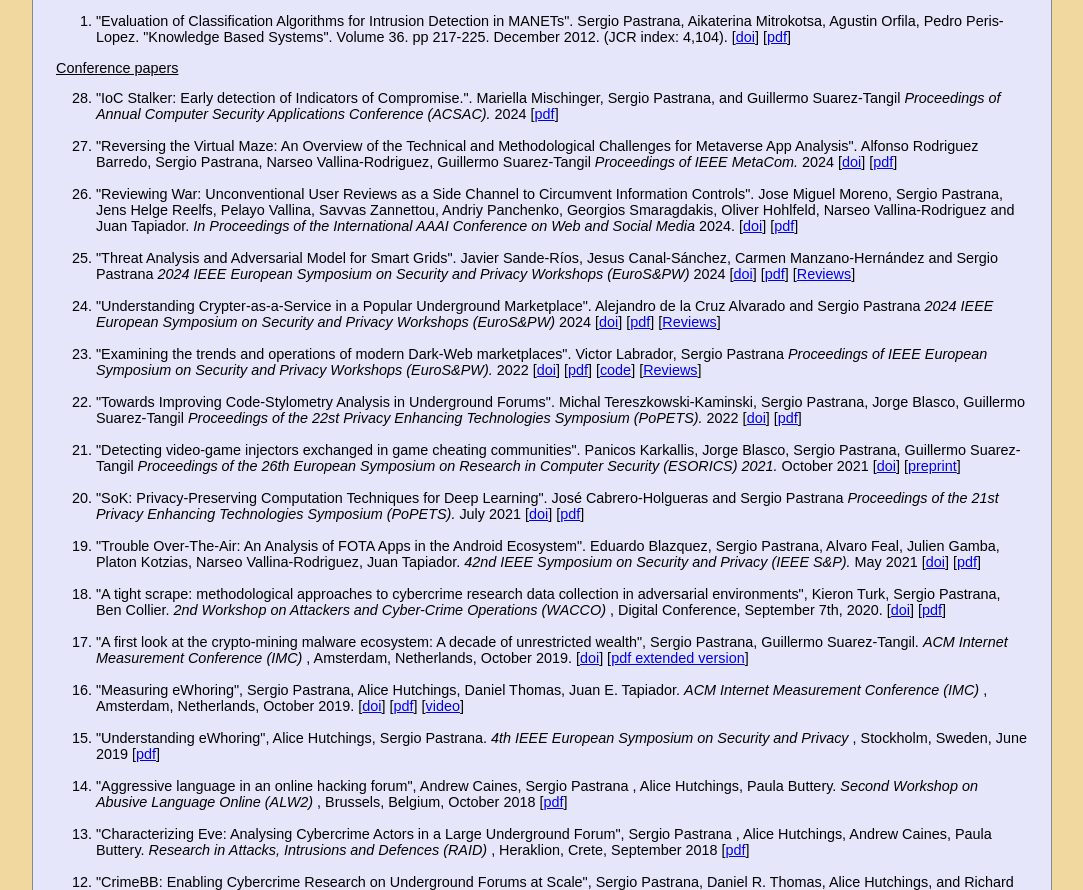
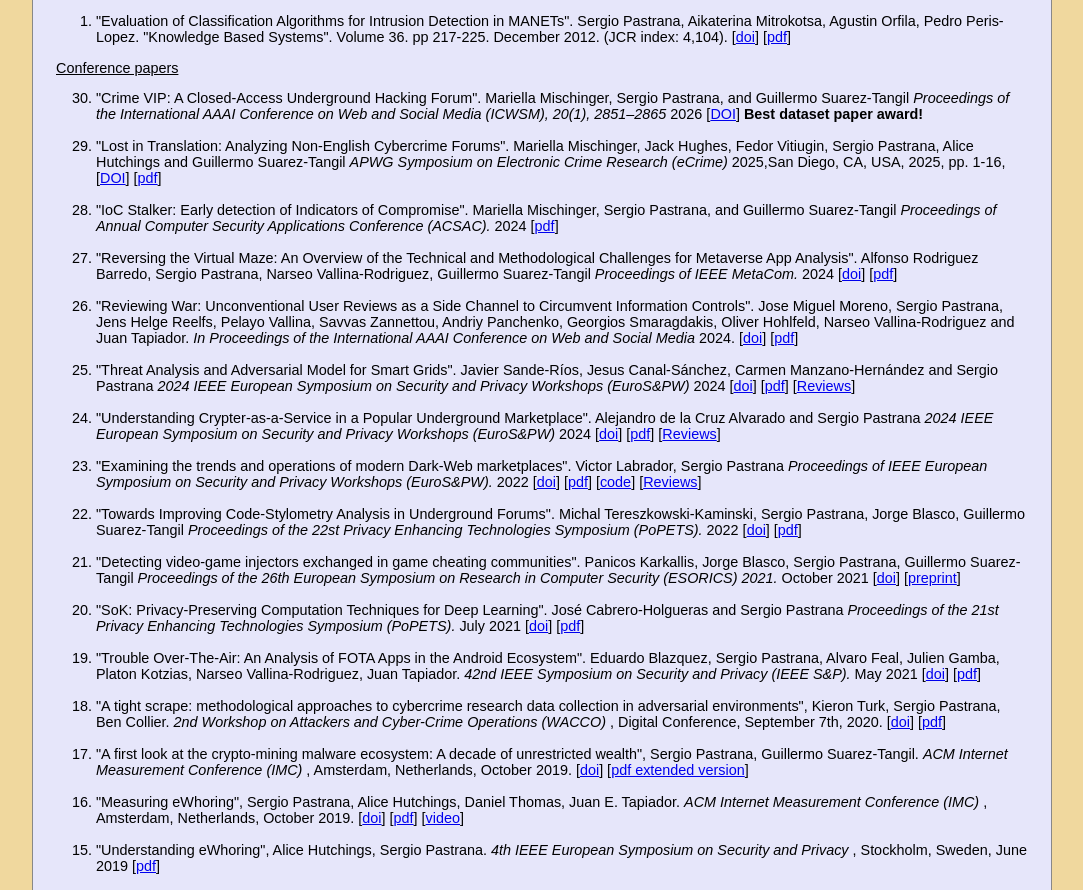
Before and after one commit to spastrana/spastrana.github.io, a plain HTML site: page index.html in a window 1280 px wide. Shown: the part 1545-2435 px from the top of the page, without its empty margins (98-1181 px from the left). Drawn offline with Linux system fonts and the light colour scheme.

Commit message:
Added publications

```diff
--- a/index.html
+++ b/index.html
@@ -231,7 +231,19 @@ I received a PhD in Computer Science and Technology in 2014 by University of Car
 
 <u> Conference papers </u>
 <ol reversed="">
-<li> "IoC Stalker: Early detection of Indicators of Compromise.". Mariella Mischinger, Sergio Pastrana, and Guillermo Suarez-Tangil <em>Proceedings of Annual Computer Security Applications Conference (ACSAC).</em>  2024
+<li> "Crime VIP: A Closed-Access Underground Hacking Forum". Mariella Mischinger, Sergio Pastrana, and Guillermo Suarez-Tangil <em>Proceedings of the International AAAI Conference on Web and Social Media (ICWSM), 20(1), 2851–2865</em>  2026
+[<a class="regularLink" href="https://doi.org/10.1609/icwsm.v20i1.42787" target="_blank">DOI</a>]
+<b>Best dataset paper award!</b>
+</li>
+<br/>
+
+<li> "Lost in Translation: Analyzing Non-English Cybercrime Forums". Mariella Mischinger, Jack Hughes, Fedor Vitiugin, Sergio Pastrana, Alice Hutchings and Guillermo Suarez-Tangil <em>APWG Symposium on Electronic Crime Research (eCrime)</em>  2025,San Diego, CA, USA, 2025, pp. 1-16,
+[<a class="regularLink" href="https://doi.org/110.1109/eCrime66972.2025.11327989" target="_blank">DOI</a>]
+[<a class="regularLink" href="https://dspace.networks.imdea.org/bitstream/handle/20.500.12761/2008/Translation_Project__Paper___Mariella_-personal_use.pdf?sequence=2" target="_blank">pdf</a>]
+</li>
+<br/>
+
+<li> "IoC Stalker: Early detection of Indicators of Compromise". Mariella Mischinger, Sergio Pastrana, and Guillermo Suarez-Tangil <em>Proceedings of Annual Computer Security Applications Conference (ACSAC).</em>  2024
 [<a class="regularLink" href="https://dspace.networks.imdea.org/bitstream/handle/20.500.12761/1890/24_IOCs_CAMERA_READY_VERSION.pdf?sequence=1&isAllowed=y" target="_blank">pdf</a>]
 </li>
 <br/>
```
Also changed, not shown: images/logo_UC3M copy.jpeg (added).
